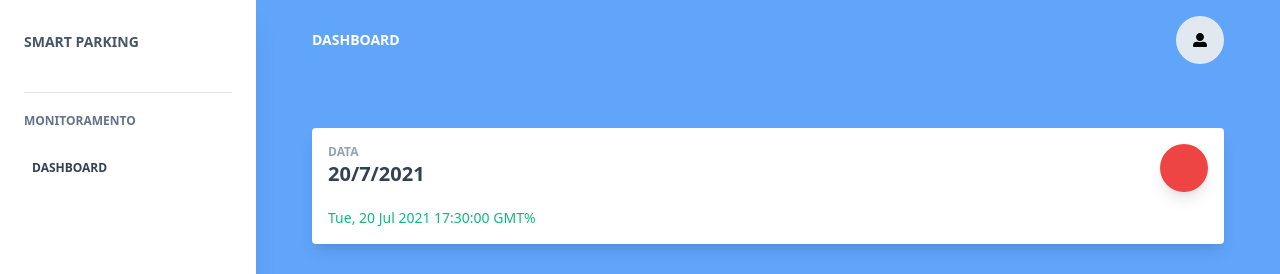
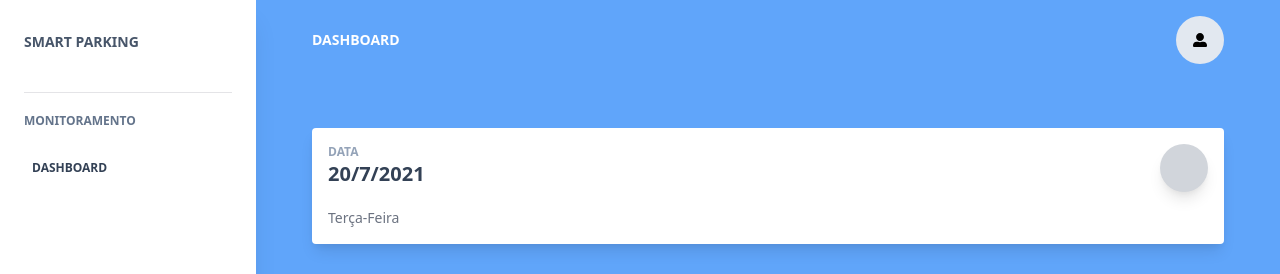
Before and after one commit to wylkerd/Smart-Parking-TCC-React, a React (Create React App) app in the folder dashboard-tcc/: page /monitoring in a window 1280 px wide. Shown: the top 274 px of the page. Built offline with nearby package versions, Linux system fonts and the light colour scheme; no server answers.

Commit message:
Finalizada a dashboard base

```diff
--- a/dashboard-tcc/src/components/Cards/CardStats.tsx
+++ b/dashboard-tcc/src/components/Cards/CardStats.tsx
@@ -46,7 +46,7 @@ export default function CardStats({
                     ''
                 }
               ></i>{' '}
-              {statPercent}%
+              {statPercent}
             </span>
             <span className="whitespace-nowrap">{statDescripiron}</span>
           </p>
--- a/dashboard-tcc/src/components/Headers/HeaderStats.tsx
+++ b/dashboard-tcc/src/components/Headers/HeaderStats.tsx
@@ -5,13 +5,15 @@ import React from 'react';
 import CardStats from '../Cards/CardStats';
 
 export default function HeaderStats() {
+  const semana = ['Domingo', 'Segunda-Feira', 'Terça-Feira', 'Quarta-Feira', 'Quinta-Feira', 'Sexta-Feira', 'Sábado'];
+
   const newDate = new Date();
   const date = newDate.getDate();
   const month = newDate.getMonth() + 1;
   const year = newDate.getFullYear();
 
-  const timeElapsed = Date.now();
-  const today = new Date(timeElapsed);
+  // const timeElapsed = Date.now();
+  // const today = new Date(timeElapsed);
   return (
     <>
       {/* Header */}
@@ -73,11 +75,11 @@ export default function HeaderStats() {
                   statSubtitle="Data"
                   statTitle={`${date}/${month}/${year}`}
                   statArrow="up"
-                  statPercent={`${today.toUTCString()}`}
-                  statPercentColor="text-emerald-500"
+                  statPercent={`${semana[newDate.getDay()]}`}
+                  statPercentColor="text-gray-500"
                   statDescripiron=""
                   statIconName="far fa-chart-bar"
-                  statIconColor="bg-red-500"
+                  statIconColor="bg-gray-300"
                 />
               </div>
             </div>
```
